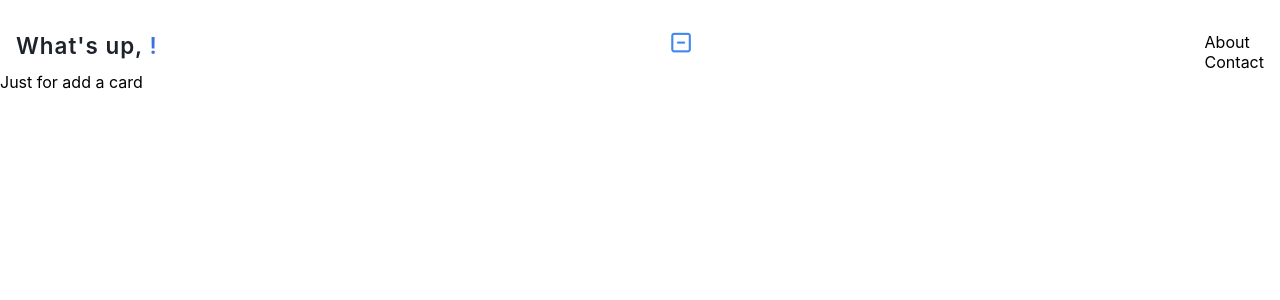
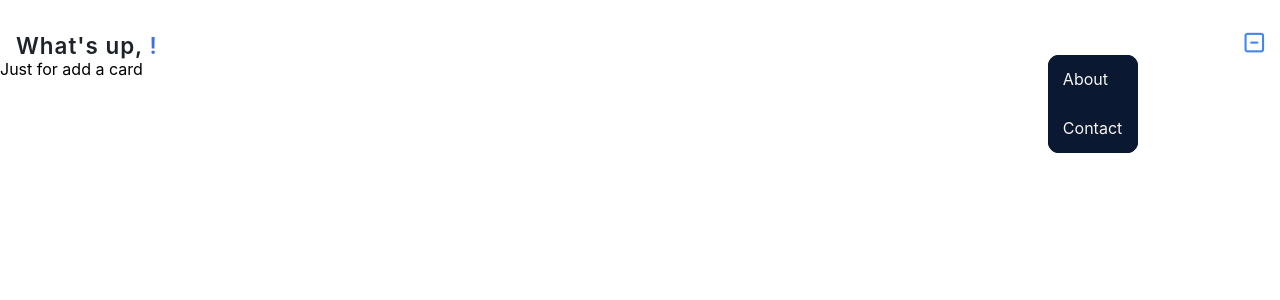
Before and after one commit to mrLuisFer/todolist, a React (Create React App) app: page /home in a window 1280 px wide. Both pictures are taken after a click on the icon "Open menu". Shown: the top 300 px of the page. Built offline with nearby package versions, Linux system fonts and the light colour scheme.

Commit message:
feat: some styles added in navinfo
fix: css variables changed

```diff
--- a/src/components/ErrorMsg/ErrorMsg.styles.js
+++ b/src/components/ErrorMsg/ErrorMsg.styles.js
@@ -6,7 +6,7 @@ export const ErrorMsgStyled = styled.div`
   background: var(--error-color);
   border-radius: var(--sm-radius);
   border: 3px solid #f55c47;
-  color: var(--white);
+  color: var(--text-white);
   column-gap: 0.6rem;
   display: flex;
   font-weight: 500;
--- a/src/components/Header/Header.jsx
+++ b/src/components/Header/Header.jsx
@@ -1,7 +1,7 @@
 import React, { useEffect, useState } from 'react'
 import NavInfo from './NavInfo/NavInfo'
 
-import { HContainer, HIcon, HTitle, HTitleSpan } from './Header.styles'
+import { HContainer, HIcon, HTitle, HTitleSpan, HIconContainer } from './Header.styles'
 
 /**
  *
@@ -27,14 +27,14 @@ export default function Nav({ username = 'user' }) {
       <HTitle>
         What's up, <HTitleSpan>{username}!</HTitleSpan>
       </HTitle>
-      <div>
+      <HIconContainer>
         <HIcon
           className={showInfoMenu ? closeMenuIcon : defaultMenuIcon}
           onClick={handleShowMenu}
           title={showInfoMenu ? 'Close menu' : 'Open menu'}
         ></HIcon>
-      </div>
-      {showInfoMenu ? <NavInfo /> : ''}
+        {showInfoMenu ? <NavInfo /> : ''}
+      </HIconContainer>
     </HContainer>
   )
 }
--- a/src/components/Header/Header.styles.js
+++ b/src/components/Header/Header.styles.js
@@ -27,3 +27,7 @@ export const HIcon = styled.i`
   color: var(--info-color);
   cursor: pointer;
 `
+
+export const HIconContainer = styled.div`
+  position: relative;
+`
--- a/src/components/Header/NavInfo/NavInfo.jsx
+++ b/src/components/Header/NavInfo/NavInfo.jsx
@@ -1,12 +1,14 @@
 import React from 'react'
+
+import { NavInfoContainer, NavInfoListElement } from './NavInfo.styles'
 
 export default function InfoComponent() {
   return (
-    <nav>
+    <NavInfoContainer>
       <ul>
-        <li>About</li>
-        <li>Contact</li>
+        <NavInfoListElement>About</NavInfoListElement>
+        <NavInfoListElement>Contact</NavInfoListElement>
       </ul>
-    </nav>
+    </NavInfoContainer>
   )
 }
--- /dev/null
+++ b/src/components/Header/NavInfo/NavInfo.styles.js
@@ -0,0 +1,29 @@
+import styled from 'styled-components'
+import { userNoSelect } from 'styles/utils/userNoSelect'
+
+export const NavInfoContainer = styled.nav`
+  display: block;
+  position: absolute;
+  left: -1000%;
+  background: var(--bg-dark-blue);
+  border-radius: var(--sm-radius);
+  padding: 0;
+  width: 90px;
+`
+
+export const NavInfoListElement = styled.li`
+  display: block;
+  padding: 0.9rem;
+  background: var(--bg-dark-blue);
+  transition: var(--transition);
+  color: var(--text-white);
+  border-radius: var(--sm-radius);
+  font-weight: 400;
+  cursor: pointer;
+
+  ${userNoSelect()}
+
+  &:hover {
+    filter: brightness(1.5);
+  }
+`
--- a/src/index.css
+++ b/src/index.css
@@ -6,16 +6,17 @@
   --blue: #2978b5;
   --dark-purple: #1a508b;
   --purple-blue: #185adb;
-  --dark-blue: #0a1931;
   --yellow: #ffc947;
-  --white: #f8f5f1;
   --black: #222831;
+
+  --bg-dark-blue: #0a1931;
 
   --title-color: #1e232b;
   --shadow-color: rgba(34, 40, 49, 0.4);
   --error-color: #e63232;
   --info-color: #4187ed;
   --text-blue: #3e70dd;
+  --text-white: #f8f5f1;
 
   /* PROPERTIES */
   --transition: all 0.25s ease;
--- a/src/views/Login/LoginBottomContent/LoginBottomContent.styles.js
+++ b/src/views/Login/LoginBottomContent/LoginBottomContent.styles.js
@@ -68,7 +68,7 @@ export const LoginFormButton = styled.button`
   ${buttonStyle()}
 
   background: var(--purple-blue);
-  color: var(--white);
+  color: var(--text-white);
   font-size: 1.2rem;
   height: 50px;
   letter-spacing: 1px;
--- a/src/views/Login/LoginTopContent/LoginTopContent.styles.js
+++ b/src/views/Login/LoginTopContent/LoginTopContent.styles.js
@@ -27,7 +27,7 @@ export const LoginTopContentStyled = styled.div`
 `
 
 export const LoginTopTitle = styled.h1`
-  color: var(--white);
+  color: var(--text-white);
   letter-spacing: 1px;
   line-height: 1.5;
   cursor: pointer;
@@ -44,7 +44,7 @@ export const LoginSecreteMsg = styled.div`
 export const LoginSecreteMsgButton = styled.button`
   ${buttonStyle()}
 
-  background: var(--dark-blue);
+  background: var(--bg-dark-blue);
   color: var(--light-blue);
   font-size: 1rem;
   height: 30px;
```
